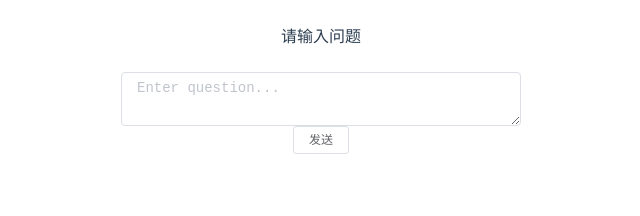
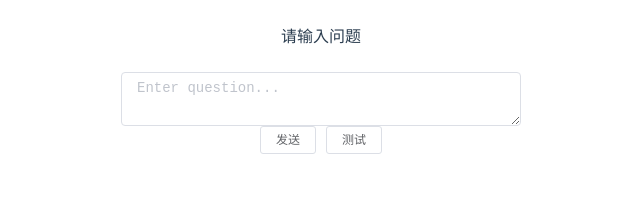
Before and after one commit to ASETP/ASETP-frontend, a Vue app: page / in a window 1280 px wide. Shown: the top 216 px of the page, without its empty margins (319-959 px from the left). Built offline with nearby package versions, Linux system fonts and the light colour scheme.

Commit message:
feat: add ChatWindow's test & query

```diff
--- a/package.json
+++ b/package.json
@@ -7,6 +7,7 @@
     "build": "vue-cli-service build"
   },
   "dependencies": {
+    "axios": "^1.6.0",
     "core-js": "^3.8.3",
     "element-ui": "^2.15.14",
     "vue": "^2.6.14",
--- a/src/components/ChatWindow.vue
+++ b/src/components/ChatWindow.vue
@@ -14,17 +14,25 @@
           type="textarea"
           :rows="2"
           placeholder="Enter question..." />
-      <el-button
-          @click="sendMessage"
-          size="mini"
-      >
-        发送
-      </el-button>
+      <div>
+        <el-button
+            @click="sendMessage"
+            size="mini">
+          发送
+        </el-button>
+        <el-button
+            @click="test"
+            size="mini">
+          测试
+        </el-button>
+      </div>
     </form>
   </div>
 </template>
 
 <script>
+import request from "@/utils/request";
+
 export default {
   data() {
     return {
@@ -37,12 +45,26 @@ export default {
   methods: {
     sendMessage() {
       if (this.inputText.trim()) {
-        console.log(Date.now());
         this.messages.push({ id: Date.now(), text: this.inputText, isMe: true });
-        this.messages.push({ id: Date.now(), text: '回复', isMe: false });
+
+        request.get("/query/"+this.inputText).then(res=>{
+          console.log(res);
+          this.messages.push({ id: Date.now(), text: res.answer, isMe: false });
+        })
         this.inputText = '';
       }
     },
+    test(){
+      if (this.inputText.trim()) {
+        this.messages.push({ id: Date.now(), text: this.inputText, isMe: true });
+
+        request.get("/").then(res=>{
+          console.log(res);
+          this.messages.push({ id: Date.now(), text: res.message, isMe: false });
+        })
+        this.inputText = '';
+      }
+    }
   },
 };
 </script>
--- a/src/main.js
+++ b/src/main.js
@@ -3,9 +3,10 @@ import App from './App.vue'
 import router from './router'
 import ElementUI from 'element-ui';
 import 'element-ui/lib/theme-chalk/index.css';
+import request from "@/utils/request";
 
 Vue.use(ElementUI);
-
+Vue.prototype.request=request
 Vue.config.productionTip = false
 
 new Vue({
--- /dev/null
+++ b/src/utils/request.js
@@ -0,0 +1,42 @@
+import axios from 'axios'
+
+const request = axios.create({
+    baseURL: '/api',
+    timeout: 100000
+})
+
+// request 拦截器
+// 可以自请求发送前对请求做一些处理
+// 比如统一加token，对请求参数统一加密
+request.interceptors.request.use(config => {
+    config.headers['Content-Type'] = 'application/json;charset=utf-8';
+
+    // config.headers['token'] = user.token;  // 设置请求头
+    return config
+}, error => {
+    return Promise.reject(error)
+});
+
+// response 拦截器
+// 可以在接口响应后统一处理结果
+request.interceptors.response.use(
+    response => {
+        let res = response.data;
+        // 如果是返回的文件
+        if (response.config.responseType === 'blob') {
+            return res
+        }
+        // 兼容服务端返回的字符串数据
+        if (typeof res === 'string') {
+            res = res ? JSON.parse(res) : res
+        }
+        return res;
+    },
+    error => {
+        console.log('err' + error) // for debug
+        return Promise.reject(error)
+    }
+)
+
+
+export default request
--- a/vue.config.js
+++ b/vue.config.js
@@ -2,3 +2,18 @@ const { defineConfig } = require('@vue/cli-service')
 module.exports = defineConfig({
   transpileDependencies: true
 })
+// 跨域配置
+module.exports = {
+  devServer: {                //记住，别写错了devServer//设置本地默认端口  选填
+    port: 8000,
+    proxy: {                 //设置代理，必须填
+      '/api': {              //设置拦截器  拦截器格式   斜杠+拦截器名字，名字可以自己定
+        target: 'http://124.220.90.131:8000/',     //代理的目标地址
+        changeOrigin: true,              //是否设置同源，输入是的
+        pathRewrite: {                   //路径重写
+          '^/api': ''                     //选择忽略拦截器里面的内容
+        }
+      }
+    }
+  }
+}
```
Also changed, not shown: 2 other files (tests, documents, lock files or other folders).
